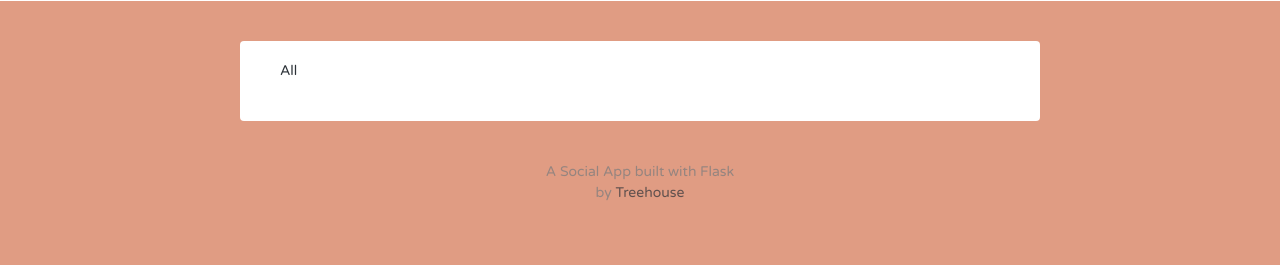
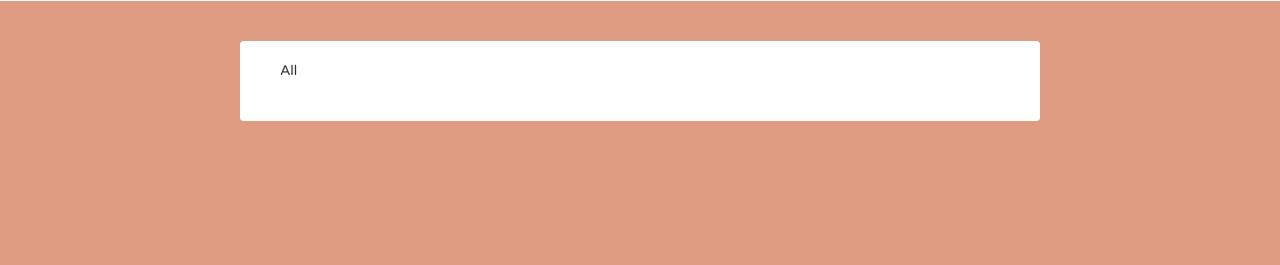
Before and after one commit to ChiragMadan1/2Day, a Python web app: template templates/result.html in a window 1280 px wide. Shown: the part 225-490 px from the top of the page. Run offline with Jinja, Linux system fonts and the light colour scheme; the template is opened without the code that fills it, so the values that code supplies are empty; some libraries are stand-ins or nearby versions.

Commit message:
layout changes

```diff
--- a/templates/layout.html
+++ b/templates/layout.html
@@ -77,16 +77,6 @@
 
         </div>
 
-        <footer>
-
-          <div class="row">
-
-            <p>A Social App built with Flask<br>by <a href="http://teamtreehouse.com">Treehouse</a></p>
-
-          </div>
-
-        </footer>
-
         <script src="/static/js/vendor/disTime.min.js"></script>
         <script src="/static/js/main.js"></script>
 
```
